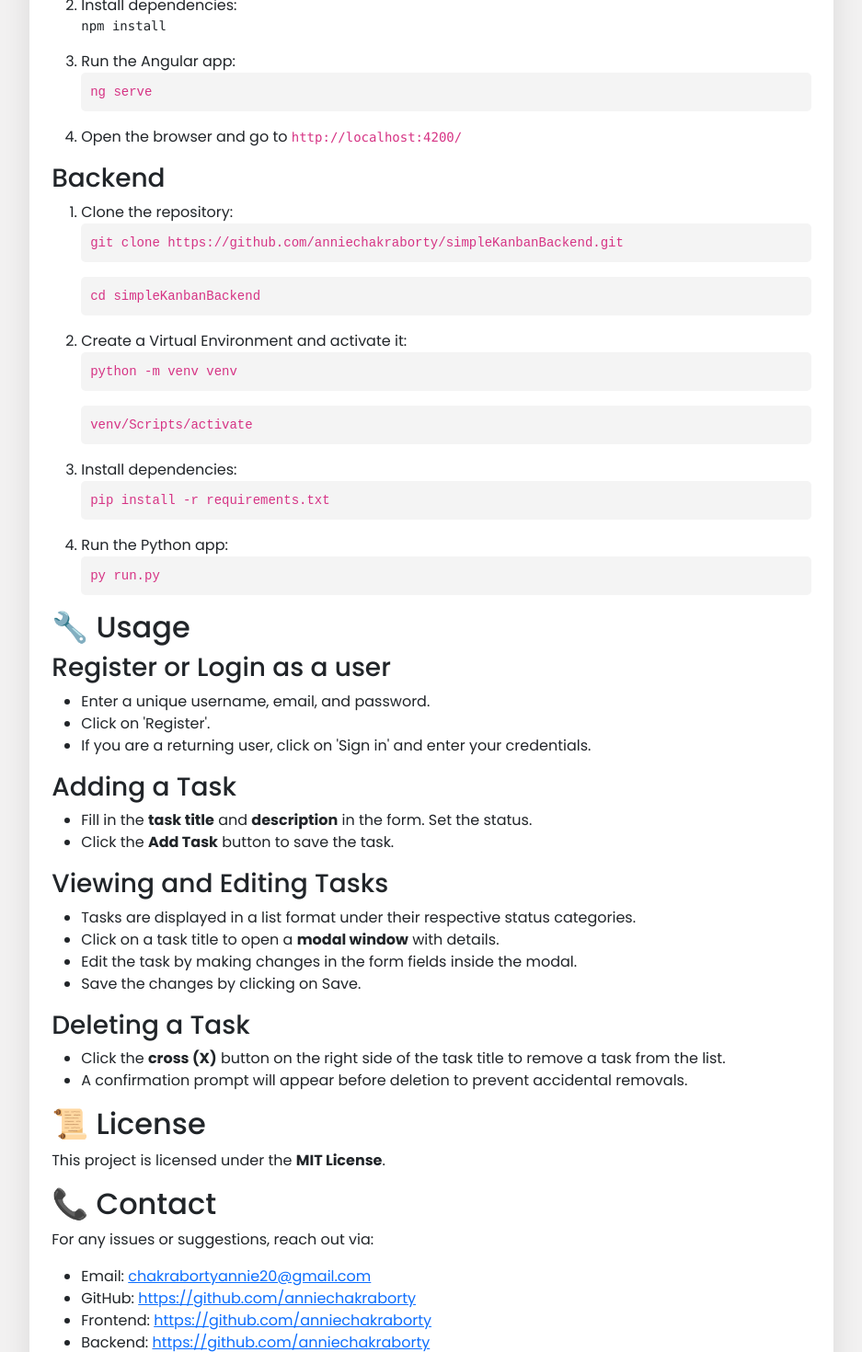
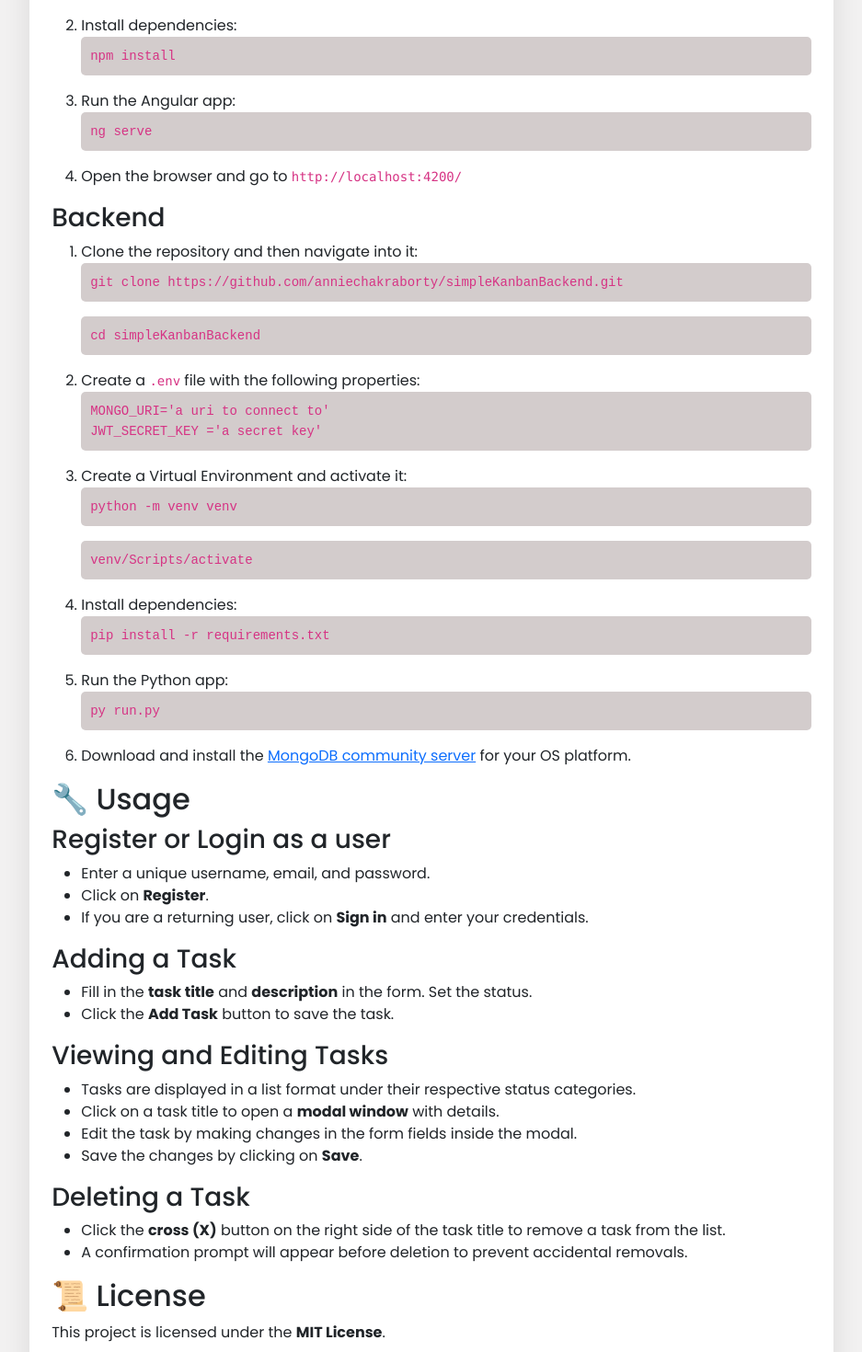
Before and after one commit to anniechakraborty/simpleKanbanBoard, an Angular app: page /home in a window 1280 px wide. Shown: the part 1080-2550 px from the top of the page at 92% size, without its empty margins (171-1108 px from the left). Built offline with nearby package versions, Linux system fonts and the light colour scheme; no server answers.

Commit message:
confirm dialog box added

```diff
--- a/src/app/components/dashboard/dashboard.component.html
+++ b/src/app/components/dashboard/dashboard.component.html
@@ -108,7 +108,7 @@
             </div>
             <div class="col">
               <select class="form-select" formControlName="status">
-                <option selected value="">Set Status</option>
+                <option selected disabled>Set Status</option>
                 <option value="0">To Do</option>
                 <option value="1">In Progress</option>
                 <option value="2">Finished</option>
--- a/src/app/components/dashboard/dashboard.component.scss
+++ b/src/app/components/dashboard/dashboard.component.scss
@@ -79,6 +79,13 @@
                         margin-bottom: 0.5em;
                         font-family: 'Poppins', sans-serif;
 
+                        .title{
+                            cursor: pointer;
+                            font-size: 1.2em;
+                            font-weight: 500;
+                            text-transform: capitalize;
+                        }
+
                     }
                 }
 
--- a/src/app/components/dashboard/dashboard.component.ts
+++ b/src/app/components/dashboard/dashboard.component.ts
@@ -151,6 +151,7 @@ export class DashboardComponent implements OnInit {
 
   deleteTask(taskId: string){
     console.log(taskId);
+    if(confirm("Are you sure to delete?")) {
       this.http.delete(
         this.apiUrl + '/' + taskId,
         {
@@ -179,3 +180,4 @@ export class DashboardComponent implements OnInit {
       })
     }
   }
+}
--- a/src/app/components/home/home.component.html
+++ b/src/app/components/home/home.component.html
@@ -45,12 +45,16 @@
     <ol>
       <li>
         Clone the repository:
-        <pre><code>git clone https://github.com/anniechakraborty/simpleKanbanBoard.git
+        <div class="pre_tags">
+          <pre><code>git clone https://github.com/anniechakraborty/simpleKanbanBoard.git
 cd simpleKanbanBoard</code></pre>
+        </div>
       </li>
       <li>
         Install dependencies:
-        <pre><code>npm install</code></pre>
+        <div class="pre_tags">
+          <pre><code>npm install</code></pre>
+        </div>
       </li>
       <li>
         Run the Angular app:
@@ -64,10 +68,19 @@ cd simpleKanbanBoard</code></pre>
     <h3>Backend</h3>
     <ol>
       <li>
-        Clone the repository:
+        Clone the repository and then navigate into it:
         <div class="pre_tags">
           <pre><code>git clone https://github.com/anniechakraborty/simpleKanbanBackend.git</code></pre>
           <pre><code>cd simpleKanbanBackend</code></pre>
+        </div>
+      </li>
+      <li>
+        Create a
+        <code>.env</code>
+        file with the following properties:
+        <div class="pre_tags">
+          <pre><code>MONGO_URI='a uri to connect to'
+JWT_SECRET_KEY ='a secret key'</code></pre>
         </div>
       </li>
       <li>
@@ -89,15 +102,22 @@ cd simpleKanbanBoard</code></pre>
           <pre><code>py run.py</code></pre>
         </div>
       </li>
+      <li>
+        Download and install the
+        <a href="https://www.mongodb.com/try/download/community"
+          >MongoDB community server</a
+        >
+        for your OS platform.
+      </li>
     </ol>
 
     <h2>🔧 Usage</h2>
     <h3>Register or Login as a user</h3>
     <ul>
       <li>Enter a unique username, email, and password.</li>
-      <li>Click on 'Register'.</li>
+      <li>Click on <strong>Register</strong>.</li>
       <li>
-        If you are a returning user, click on 'Sign in' and enter your
+        If you are a returning user, click on <strong>Sign in</strong> and enter your
         credentials.
       </li>
     </ul>
@@ -124,7 +144,7 @@ cd simpleKanbanBoard</code></pre>
       <li>
         Edit the task by making changes in the form fields inside the modal.
       </li>
-      <li>Save the changes by clicking on Save.</li>
+      <li>Save the changes by clicking on <strong>Save</strong>.</li>
     </ul>
 
     <h3>Deleting a Task</h3>
@@ -159,14 +179,14 @@ cd simpleKanbanBoard</code></pre>
       </li>
       <li>
         Frontend:
-        <a href="https://github.com/anniechakraborty" target="_blank"
-          >https://github.com/anniechakraborty</a
+        <a href="https://github.com/anniechakraborty/simpleKanbanBoard" target="_blank"
+          >https://github.com/anniechakraborty/simpleKanbanBoard</a
         >
       </li>
       <li>
         Backend:
-        <a href="https://github.com/anniechakraborty" target="_blank"
-          >https://github.com/anniechakraborty</a
+        <a href="https://github.com/anniechakraborty/simpleKanbanBackend" target="_blank"
+          >https://github.com/anniechakraborty/simpleKanbanBackend</a
         >
       </li>
     </ul>
--- a/src/app/components/home/home.component.scss
+++ b/src/app/components/home/home.component.scss
@@ -19,6 +19,7 @@
         width: 70%;
         padding: 1.5em;
         background-color: white;
+        text-wrap: wrap;
 
         .btn_group{
             display: flex;
@@ -28,7 +29,7 @@
         .pre_tags{
             // background-color: '#333';
             pre {
-                background-color: #f4f4f4; /* Light grey background */
+                background-color: #d3cccc; /* Light grey background */
                 padding: 10px;
                 border-radius: 5px;
                 overflow-x: auto;
```
Lines whose indentation alone changed are shown as unchanged.
